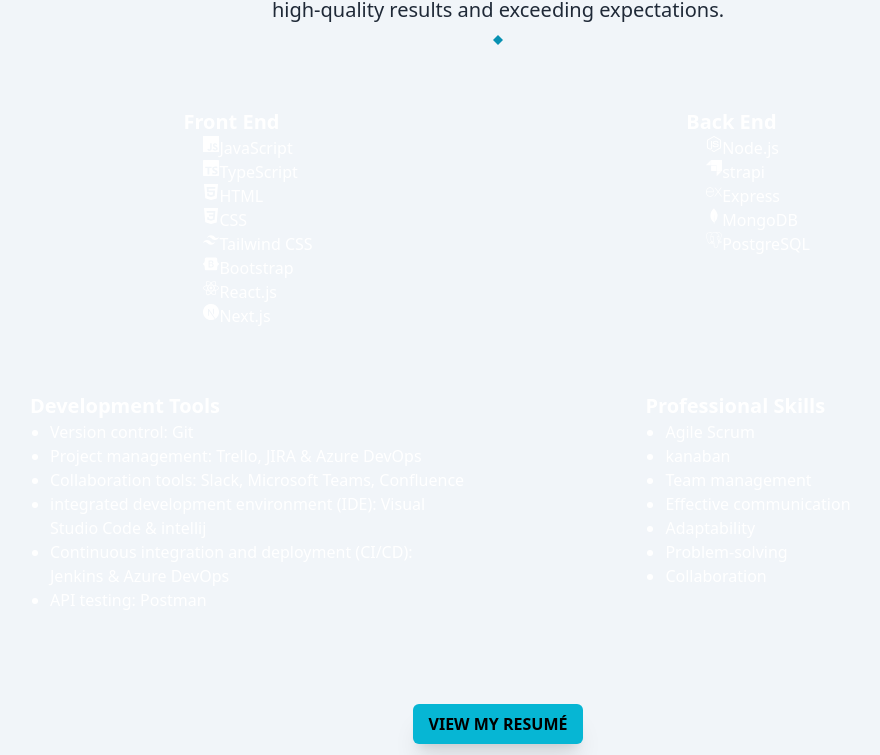
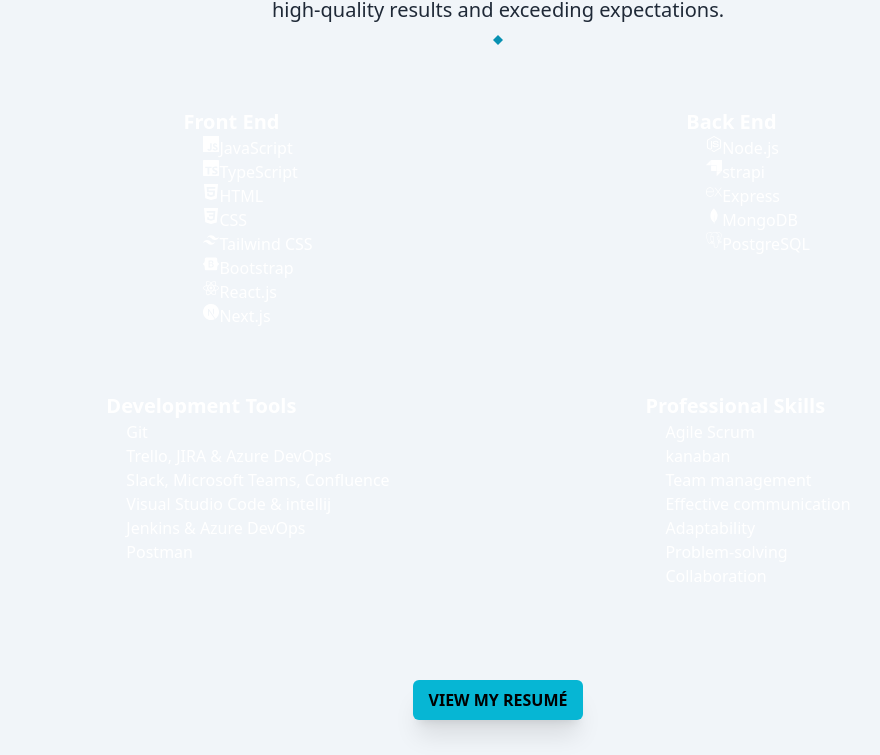
Before and after one commit to Aminizle/React-Portfolio, a React (Create React App) app in the folder portfolio/: page / in a window 1280 px wide. Shown: the part 480-1235 px from the top of the page, without its empty margins (142-1022 px from the left). Built offline with nearby package versions, Linux system fonts and the light colour scheme.

Commit message:
updates skills format

```diff
--- a/portfolio/src/components/Skills.js
+++ b/portfolio/src/components/Skills.js
@@ -21,7 +21,7 @@ const Skills = () => {
       <div className="flex justify-center justify-items-center">
         <div className=" m-3 text-left ">
           <h3 className="text-xl font-bold">Front End</h3>
-          <ul className="list-disc pl-5  ">
+          <ul className="pl-5  ">
             <li className="flex">
               <SiJavascript />
               JavaScript
@@ -60,7 +60,7 @@ const Skills = () => {
       <div className="flex justify-center justify-items-center">
         <div className=" m-3 text-left">
           <h3 className="text-xl font-bold">Back End</h3>
-          <ul className="list-disc pl-5">
+          <ul className="pl-5">
             <li className="flex">
               <SiNodedotjs />
               Node.js
@@ -87,27 +87,20 @@ const Skills = () => {
       <div className="flex justify-center justify-items-center">
         <div className=" m-3 text-left">
           <h3 className="text-xl font-bold">Development Tools</h3>
-          <ul className="list-disc pl-5">
-
-            <li>Version control: Git</li>
-            <li>Project management: Trello, JIRA & Azure DevOps</li>
-            <li>Collaboration tools: Slack, Microsoft Teams, Confluence</li>
-            <li>
-              integrated development environment (IDE): Visual Studio Code &
-              intellij
-            </li>
-            <li>
-              Continuous integration and deployment (CI/CD): Jenkins & Azure
-              DevOps
-            </li>
-            <li>API testing: Postman</li>
+          <ul className="pl-5">
+            <li>Git</li>
+            <li>Trello, JIRA & Azure DevOps</li>
+            <li>Slack, Microsoft Teams, Confluence</li>
+            <li>Visual Studio Code & intellij</li>
+            <li>Jenkins & Azure DevOps</li>
+            <li>Postman</li>
           </ul>
         </div>
       </div>
       <div className="flex justify-center justify-items-center">
         <div className=" m-3 text-left">
           <h3 className="text-xl font-bold">Professional Skills</h3>
-          <ul className="list-disc pl-5">
+          <ul className="pl-5">
             <li>Agile Scrum</li>
             <li>kanaban</li>
             <li>Team management</li>
```
